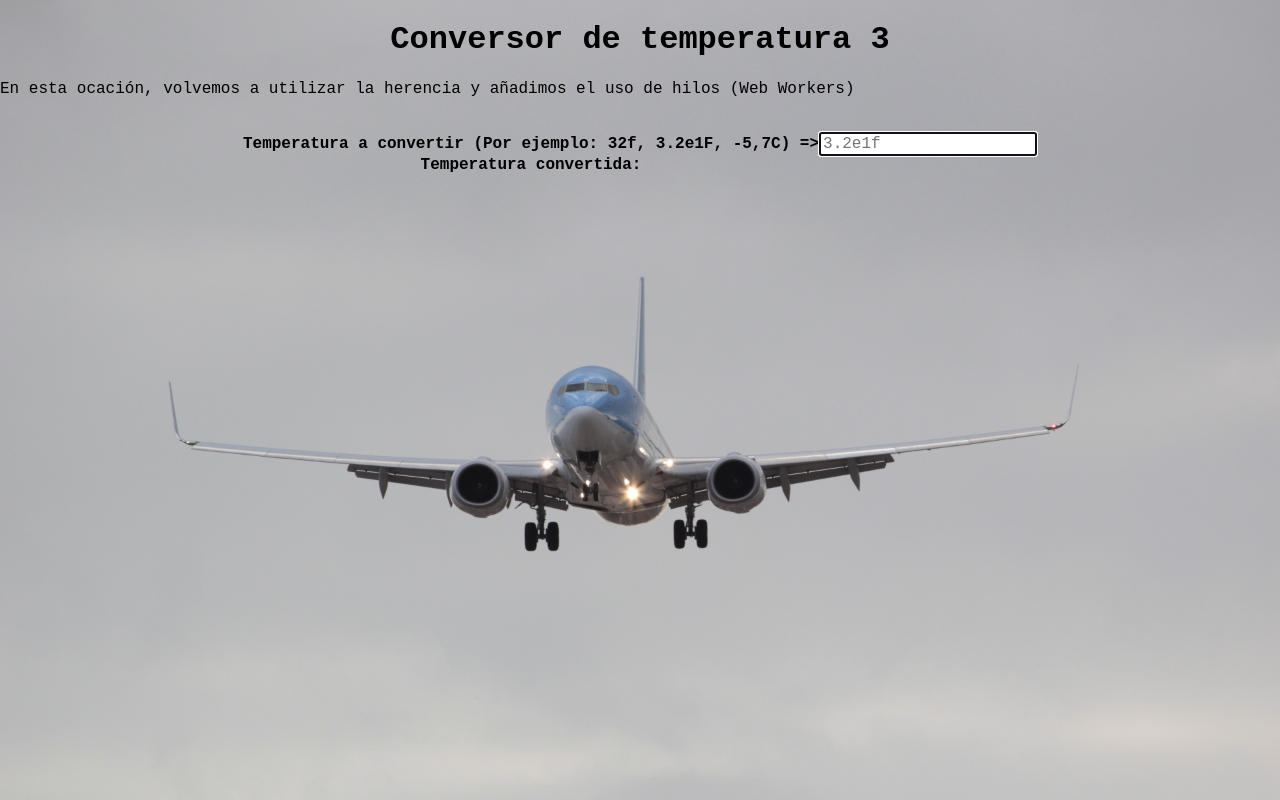
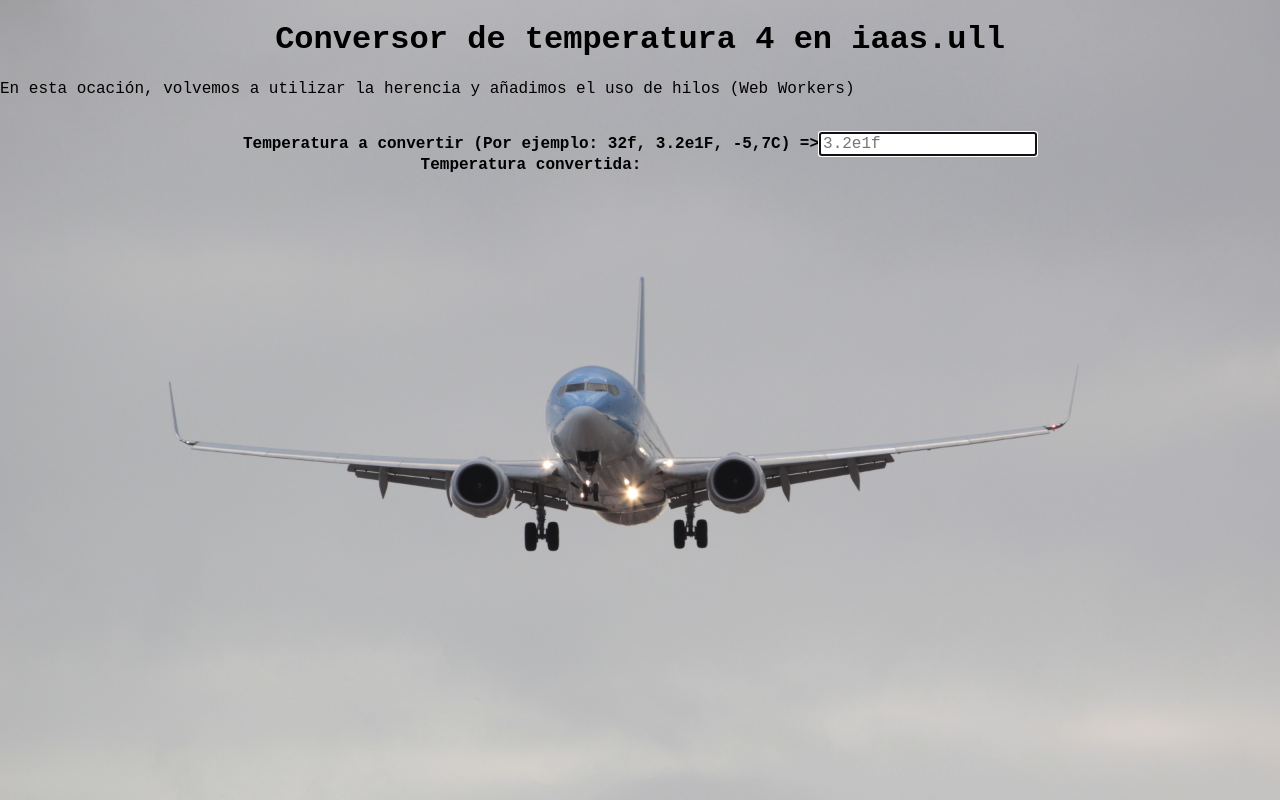
Before and after one commit to giffunis/STW4, a website: page index.html in a window 1280 px wide. Drawn offline with Linux system fonts and the light colour scheme.

Commit message:
arreglando fallo en el index

```diff
--- a/index.html
+++ b/index.html
@@ -2,14 +2,14 @@
 <html lang="es">
 <head>
   <meta charset="UTF-8">
-  <title>STW3</title>
+  <title>STW4</title>
   <link rel="stylesheet" href="css/normalize.css">
   <link rel="stylesheet" href="css/customs.css">
   <script src="js/temperatura.js"></script>
 </head>
 <body>
 <div id="header">
-  <h1 id="titulo">Conversor de temperatura 3</h1>
+  <h1 id="titulo">Conversor de temperatura 4 en iaas.ull</h1>
 </div>
 <!-- /header -->
 <div id="cuerpo">
```
